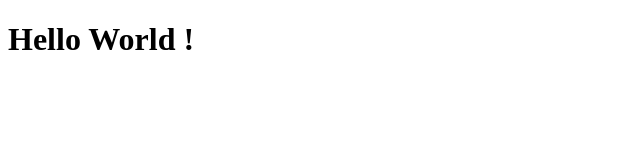
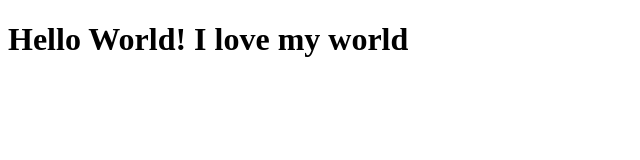
Before and after one commit to rajeevranjan98/Coursera-Assignment, a plain HTML site: page Assignments/index.html in a window 1280 px wide. Shown: the whole page, without its empty margins (0-640 px from the left). Drawn offline with Linux system fonts and the light colour scheme.

Commit message:
Small Change

```diff
--- a/Assignments/index.html
+++ b/Assignments/index.html
@@ -4,6 +4,6 @@
  	<title>Hello Coursera</title>
  </head>
  <body>
- <h1>Hello World !</h1>
+ <h1>Hello World! I love my world</h1>
  </body>
  </html>
```
